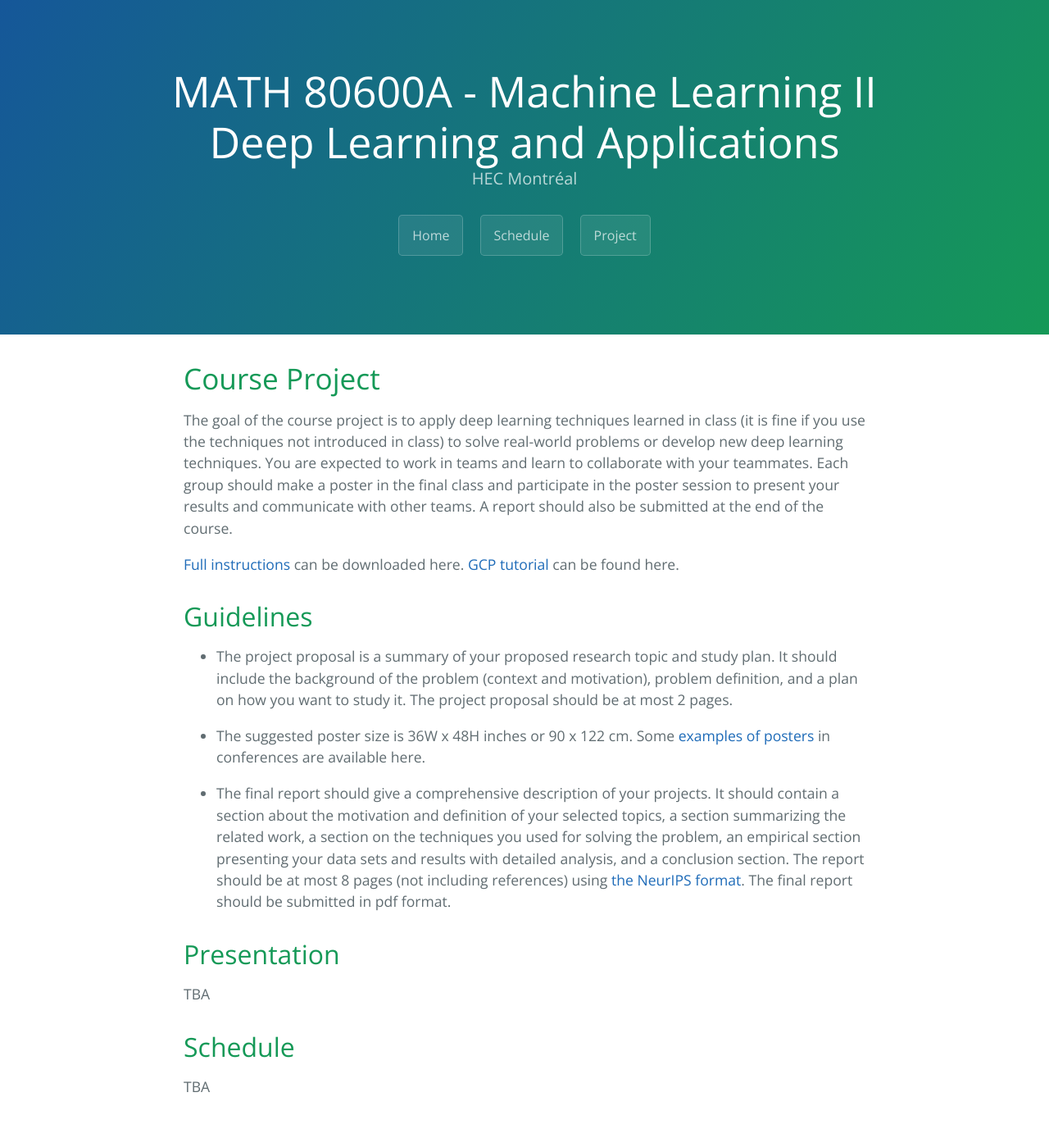
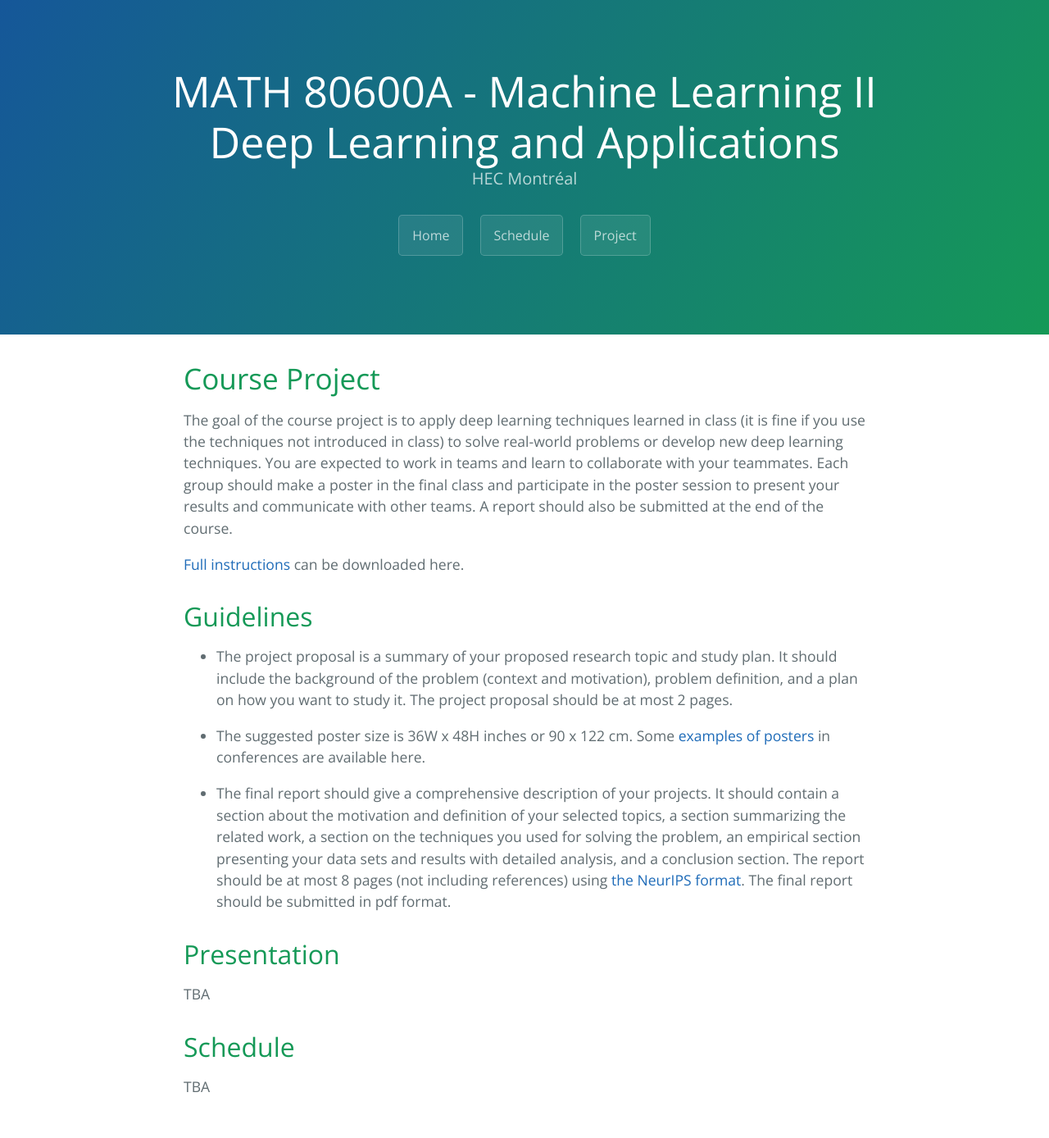
Before and after one commit to DeepGraphLearning/Math80600A_2022W, a Jekyll site: the page built from project.md, in a window 1280 px wide. Shown: the whole page at 82% size. Built offline with Jekyll 4.4.1, drawn with Linux system fonts in a browser that asks for light colours.

Commit message:
Update project.md

```diff
--- a/project.md
+++ b/project.md
@@ -9,7 +9,6 @@ permalink: /project
 The goal of the course project is to apply deep learning techniques learned in class (it is fine if you use the techniques not introduced in class) to solve real-world problems or develop new deep learning techniques. You are expected to work in teams and learn to collaborate with your teammates. Each group should make a poster in the final class and participate in the poster session to present your results and communicate with other teams. A report should also be submitted at the end of the course.
 
 [Full instructions](https://d1b10bmlvqabco.cloudfront.net/paste/jcs78pr599z90/b722915f191e5045b59e6fa9bafcff79733608fe163070e81045fbe78f60d30a/Instructions_on_Course_Projects_Deep_Learning.pdf) can be downloaded here.
-[GCP tutorial](https://www.dropbox.com/s/jeezq3zkl1yfbak/GCP%20tutorial.pdf?dl=0) can be found here.
 
 
 ## Guidelines
```
